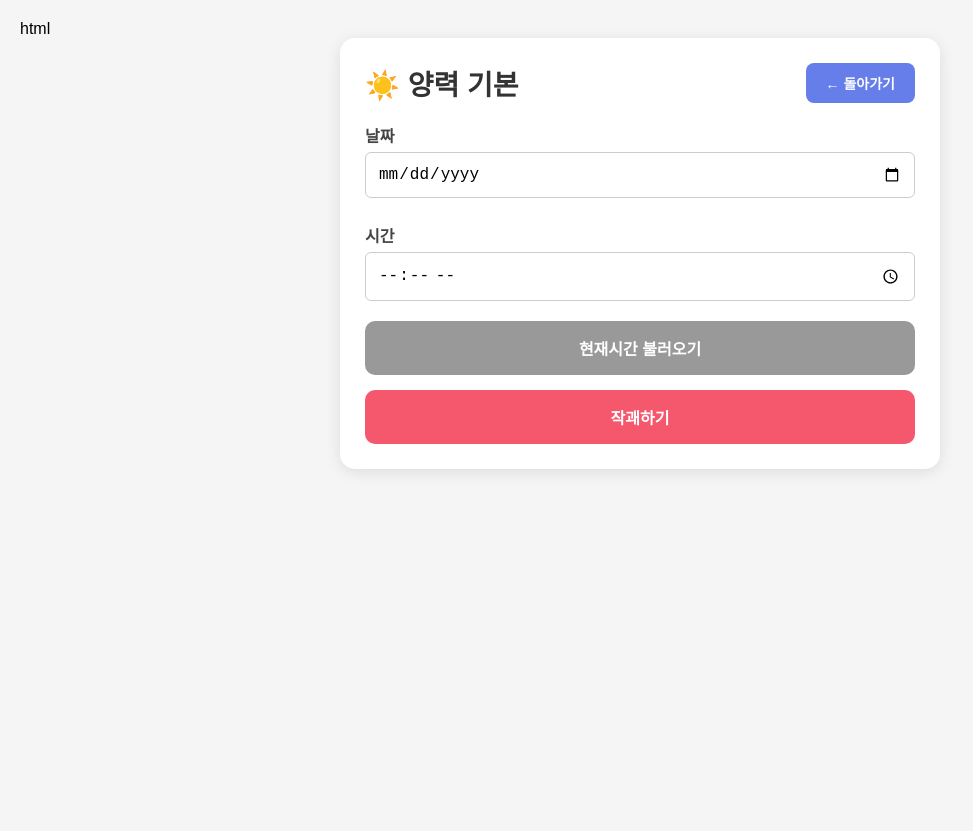
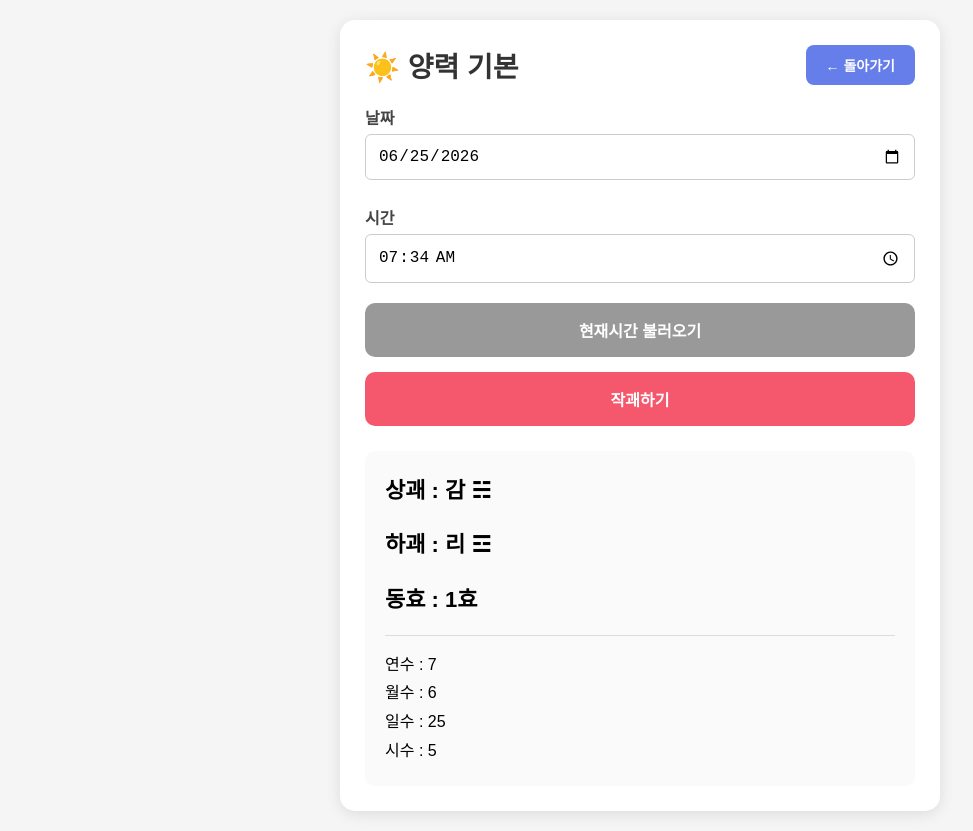
Before and after one commit to jej468849/Iching, a plain HTML site: page solar.html in a window 1280 px wide. Both pictures are taken after a click on the button "작괘하기". Shown: the whole page, without its empty margins (0-973 px from the left). Before the commit the page ends 800 px from the top, so only its background shows below. Drawn offline with Linux system fonts and the light colour scheme.

Commit message:
Fix solar.html - Correct template literal syntax errors

```diff
--- a/solar.html
+++ b/solar.html
@@ -1,4 +1,3 @@
-html
 <!DOCTYPE html>
 <html lang="ko">
 <head>
@@ -177,8 +176,8 @@ function setNow(){
     const hour = String(now.getHours()).padStart(2,"0");
     const minute = String(now.getMinutes()).padStart(2,"0");
 
-    document.getElementById("solarDate").value = `$`{year}-`${month}-$`{day}`;
-    document.getElementById("solarTime").value = ``${hour}:$`{minute}`;
+    document.getElementById("solarDate").value = `${year}-${month}-${day}`;
+    document.getElementById("solarTime").value = `${hour}:${minute}`;
 }
 
 function getHourNumber(hour){
@@ -235,4 +234,14 @@ function calculate(){
     document.getElementById("year").innerText = yearNum;
     document.getElementById("month").innerText = monthNum;
     document.getElementById("day").innerText = dayNum;
-    d
+    document.getElementById("hour").innerText = hourNum;
+
+    document.getElementById("result").classList.add("show");
+}
+
+setNow();
+
+</script>
+
+</body>
+</html>
```
